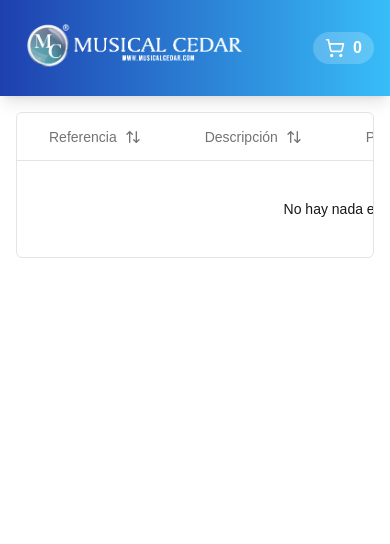
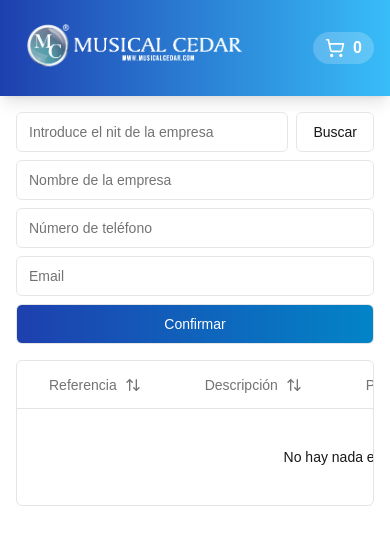
Before and after one commit to amr89-dev/distribuidores-cedar, a Next.js app: page /carrito in a window 390 px wide. Shown: the top 544 px of the page. Built offline with nearby package versions, Linux system fonts and the light colour scheme.

Commit message:
Add CheckoutForm component to Carrito page for customer search and integrate layout adjustments for better responsiveness

```diff
--- a/src/app/carrito/page.tsx
+++ b/src/app/carrito/page.tsx
@@ -1,9 +1,11 @@
 import CartTable from "@/components/carrito/CartTable";
+import CheckoutForm from "@/components/carrito/CheckoutForm";
 import { Suspense } from "react";
 
 export default function Carrito() {
   return (
-    <div className="flex flex-col items-center justify-center gap-4 p-4">
+    <div className="flex flex-col lg:flex-row gap-4 max-w-screen-2xl mx-auto p-4">
+      <CheckoutForm />
       <Suspense fallback={<p>Cargando...</p>}>
         <CartTable />
       </Suspense>
--- a/src/components/carrito/CartTable.tsx
+++ b/src/components/carrito/CartTable.tsx
@@ -107,8 +107,8 @@ export const createColumns = (): ColumnDef<CartItem>[] => [
       </Button>
     ),
     cell: ({ row }) => {
-      const amount = parseFloat(row.getValue("price"));
-      const qty = row.original.qty;
+      const amount = parseFloat(row.getValue("price")) ?? 0;
+      const qty = row.original.qty ?? 0;
       const totalAmount = amount * qty;
       const formatted = new Intl.NumberFormat("en-CO", {
         style: "currency",
@@ -128,7 +128,7 @@ export default function CartTable() {
 
   const columns: ColumnDef<CartItem>[] = createColumns();
 
-  const data = React.useMemo(() => {
+  const data: CartItem[] = React.useMemo(() => {
     return shoppingCart.map((item) => {
       const product = products.find((product) => product.sku === item.sku);
       return {
--- /dev/null
+++ b/src/components/carrito/CheckoutForm.tsx
@@ -0,0 +1,103 @@
+"use client";
+import { Input } from "@/components/ui/input";
+import { Button } from "@/components/ui/button";
+import clsx from "clsx";
+import { useState } from "react";
+
+type fakeClient = {
+  docId: string;
+  name: string;
+  phone: string;
+  email: string;
+};
+
+const fakeData: fakeClient[] = [
+  {
+    docId: "1",
+    name: "Empresa 1",
+    phone: "123456789",
+    email: "empresa1@example.com",
+  },
+  {
+    docId: "2",
+    name: "Empresa 2",
+    phone: "987654321",
+    email: "empresa2@example.com",
+  },
+  {
+    docId: "3",
+    name: "Empresa 3",
+    phone: "555555555",
+    email: "empresa3@example.com",
+  },
+];
+
+export default function CheckoutForm() {
+  const [searchValue, setSearchValue] = useState<string>("");
+  const [customer, setCustomer] = useState<fakeClient>();
+
+  const handleSearch = async () => {
+    setTimeout(() => {
+      const res = fakeData.filter((item) => item.docId === searchValue);
+
+      if (res.length > 0) {
+        setCustomer(res[0]);
+      }
+    }, 1000);
+  };
+
+  return (
+    <div className="w-full max-w-md h-auto top-0">
+      <div className="sticky top-0  flex flex-col gap-2  bg-white">
+        <div className="flex flex-row justify-between gap-2">
+          <Input
+            type="text"
+            name="dealer"
+            placeholder="Introduce el nit de la empresa"
+            value={searchValue}
+            onChange={(event) => setSearchValue(event.target.value)}
+          />
+          <Button
+            variant="outline"
+            className={clsx(
+              "transition-colors duration-300 ease-in-out",
+              searchValue.length > 0 &&
+                "bg-gradient-to-r from-blue-800 to-sky-600 text-white"
+            )}
+            onClick={handleSearch}
+          >
+            Buscar
+          </Button>
+        </div>
+        <div className="flex flex-col gap-2">
+          <Input
+            type="text"
+            name="name"
+            placeholder="Nombre de la empresa"
+            value={customer?.name}
+          />
+
+          <Input
+            type="text"
+            name="phone"
+            placeholder="Número de teléfono"
+            value={customer?.phone}
+          />
+
+          <Input
+            type="text"
+            name="email"
+            placeholder="Email"
+            value={customer?.email}
+          />
+        </div>
+      </div>
+      <Button
+        variant="outline"
+        className="w-full mt-2 bg-gradient-to-r from-blue-800 to-sky-600 text-white"
+      >
+        Confirmar
+      </Button>
+    </div>
+  );
+}
```
